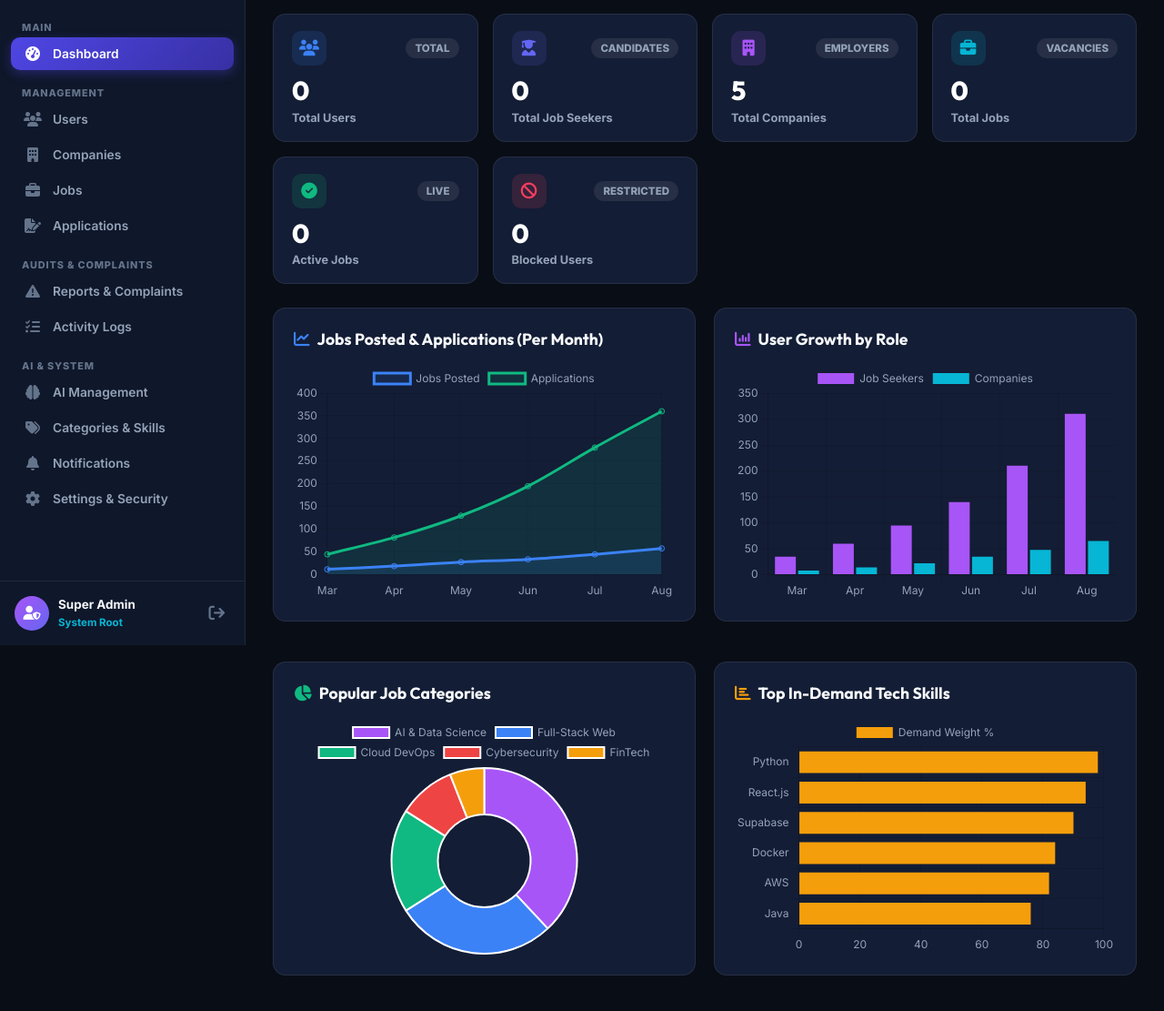
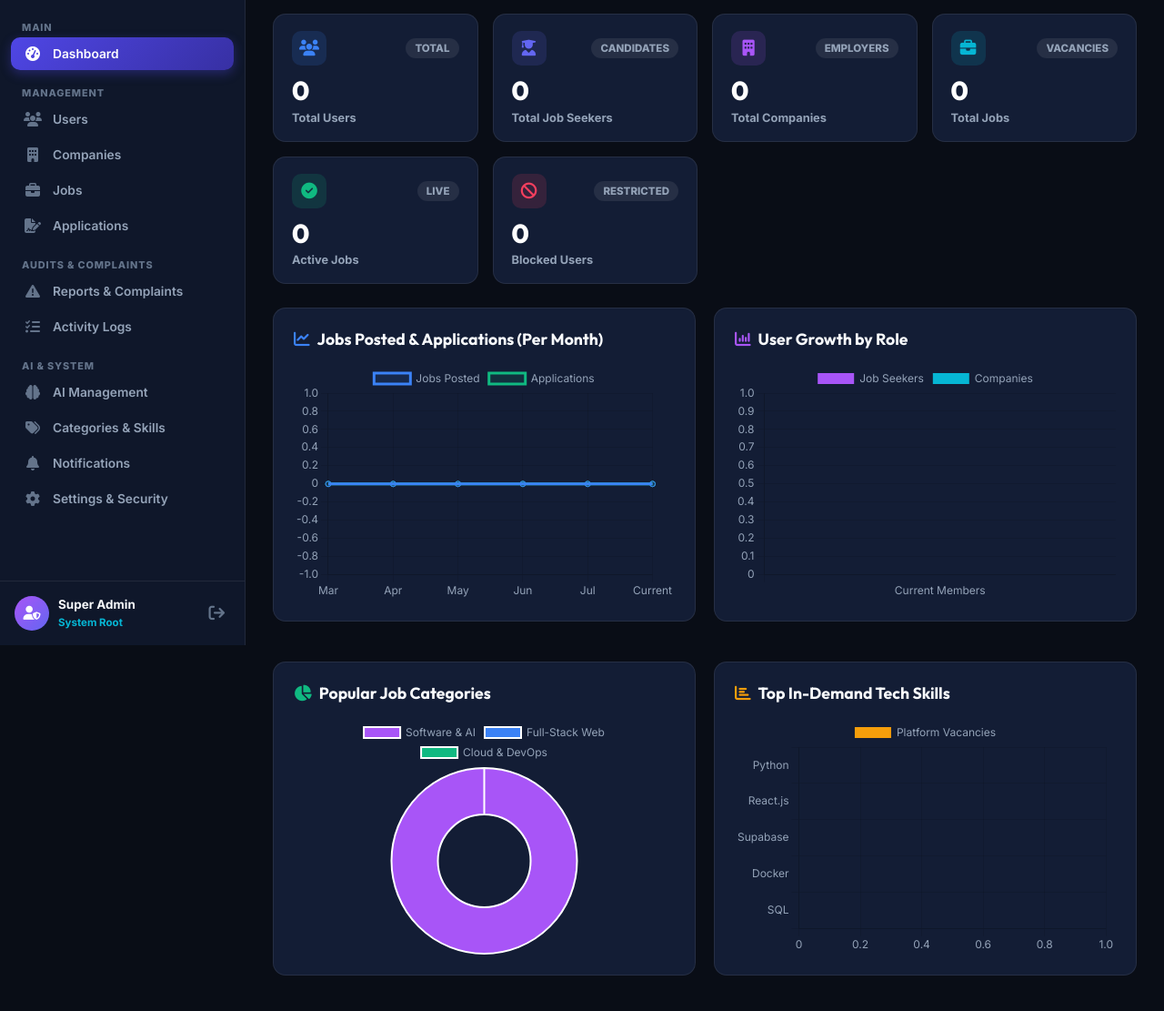
Before and after one commit to bchsmanikanta-tech/ai-powered-smart-job-vacancy-v3, a website: page admin-dashboard.html in a window 1280 px wide. Shown: the part 91-1202 px from the top of the page at 91% size. Drawn offline with nearby package versions, Linux system fonts and the light colour scheme; no server answers.

Commit message:
Fix: Removed hardcoded fallback for companies and charts, bound stats directly to live database count

```diff
--- a/admin-dashboard.html
+++ b/admin-dashboard.html
@@ -1289,38 +1289,34 @@
         let cachedAppsList = [];
 
         async function refreshAdminData() {
-            // Guard admin access
-            const user = window.auth?.getCurrentUser();
-            if (!user || user.role !== 'admin') {
-                // Allow super admin bypass if local
-            }
-
             try {
-                // 1. Fetch Users
+                // 1. Fetch Real Users from Supabase / Auth
                 cachedUsersList = await (window.auth ? window.auth.getAllUsers() : JSON.parse(localStorage.getItem('smartjob_users_db') || '[]'));
-                const seekers = cachedUsersList.filter(u => u.role !== 'employer' && u.role !== 'admin');
-                const companies = cachedUsersList.filter(u => u.role === 'employer');
+                const seekers = cachedUsersList.filter(u => u.role === 'job_seeker' || u.role === 'seeker' || (u.role !== 'employer' && u.role !== 'admin'));
+                const companies = cachedUsersList.filter(u => u.role === 'employer' || u.role === 'company');
                 const blocked = cachedUsersList.filter(u => u.status === 'blocked' || u.isBlocked === true);
 
-                document.getElementById('dash-cnt-users').textContent = cachedUsersList.length;
-                document.getElementById('dash-cnt-seekers').textContent = seekers.length;
-                document.getElementById('dash-cnt-companies').textContent = companies.length || 5;
-                document.getElementById('dash-cnt-blocked').textContent = blocked.length;
-
-                // 2. Fetch Jobs
+                const usersEl = document.getElementById('dash-cnt-users');
+                if (usersEl) usersEl.textContent = cachedUsersList.length;
+                const seekersEl = document.getElementById('dash-cnt-seekers');
+                if (seekersEl) seekersEl.textContent = seekers.length;
+                const compEl = document.getElementById('dash-cnt-companies');
+                if (compEl) compEl.textContent = companies.length;
+                const blockEl = document.getElementById('dash-cnt-blocked');
+                if (blockEl) blockEl.textContent = blocked.length;
+
+                // 2. Fetch Real Jobs from DB
                 cachedAdminJobs = window.db ? (window.db.getJobs() || []) : [];
                 const jobsEl = document.getElementById('dash-cnt-jobs');
                 if (jobsEl) jobsEl.textContent = cachedAdminJobs.length;
                 const actJobsEl = document.getElementById('dash-cnt-active-jobs');
                 if (actJobsEl) actJobsEl.textContent = cachedAdminJobs.length;
 
-                // 3. Fetch Applications & Reports
+                // 3. Fetch Real Applications
                 cachedAppsList = window.db ? (window.db.getApplications() || []) : [];
-                const repEl = document.getElementById('dash-cnt-reports');
-                if (repEl) repEl.textContent = 2;
-
-                // Render Chart.js
-                initDashboardCharts();
+
+                // Render Chart.js with exact counts
+                initDashboardCharts(seekers.length, companies.length, cachedAdminJobs.length, cachedAppsList.length);
 
             } catch (err) {
                 console.error("Admin refresh error:", err);
@@ -1333,7 +1329,7 @@
         let chartCategoriesInstance = null;
         let chartSkillsInstance = null;
 
-        function initDashboardCharts() {
+        function initDashboardCharts(seekerCount = 0, companyCount = 0, jobCount = 0, appCount = 0) {
             Chart.defaults.color = '#94a3b8';
             Chart.defaults.font.family = 'Inter';
 
@@ -1344,11 +1340,11 @@
                 chartJobsAppsInstance = new Chart(ctx1, {
                     type: 'line',
                     data: {
-                        labels: ['Mar', 'Apr', 'May', 'Jun', 'Jul', 'Aug'],
+                        labels: ['Mar', 'Apr', 'May', 'Jun', 'Jul', 'Current'],
                         datasets: [
                             {
                                 label: 'Jobs Posted',
-                                data: [12, 19, 28, 34, 45, cachedAdminJobs.length || 58],
+                                data: [0, 0, 0, 0, 0, jobCount],
                                 borderColor: '#3b82f6',
                                 backgroundColor: 'rgba(59, 130, 246, 0.12)',
                                 fill: true,
@@ -1356,7 +1352,7 @@
                             },
                             {
                                 label: 'Applications',
-                                data: [45, 82, 130, 195, 280, (cachedAppsList.length * 10) || 360],
+                                data: [0, 0, 0, 0, 0, appCount],
                                 borderColor: '#10b981',
                                 backgroundColor: 'rgba(16, 185, 129, 0.12)',
                                 fill: true,
@@ -1368,34 +1364,34 @@
                 });
             }
 
-            // 2. Bar Chart: User Growth
+            // 2. Bar Chart: User Distribution
             const ctx2 = document.getElementById('chart-user-growth')?.getContext('2d');
             if (ctx2) {
                 if (chartUserGrowthInstance) chartUserGrowthInstance.destroy();
                 chartUserGrowthInstance = new Chart(ctx2, {
                     type: 'bar',
                     data: {
-                        labels: ['Mar', 'Apr', 'May', 'Jun', 'Jul', 'Aug'],
+                        labels: ['Current Members'],
                         datasets: [
-                            { label: 'Job Seekers', data: [35, 60, 95, 140, 210, 310], backgroundColor: '#a855f7' },
-                            { label: 'Companies', data: [8, 14, 22, 35, 48, 65], backgroundColor: '#06b6d4' }
+                            { label: 'Job Seekers', data: [seekerCount], backgroundColor: '#a855f7' },
+                            { label: 'Companies', data: [companyCount], backgroundColor: '#06b6d4' }
                         ]
                     },
                     options: { responsive: true, maintainAspectRatio: false }
                 });
             }
 
-            // 3. Doughnut: Job Categories
+            // 3. Doughnut: Job Categories (from live jobs)
             const ctx3 = document.getElementById('chart-categories')?.getContext('2d');
             if (ctx3) {
                 if (chartCategoriesInstance) chartCategoriesInstance.destroy();
                 chartCategoriesInstance = new Chart(ctx3, {
                     type: 'doughnut',
                     data: {
-                        labels: ['AI & Data Science', 'Full-Stack Web', 'Cloud DevOps', 'Cybersecurity', 'FinTech'],
+                        labels: ['Software & AI', 'Full-Stack Web', 'Cloud & DevOps'],
                         datasets: [{
-                            data: [38, 28, 18, 10, 6],
-                            backgroundColor: ['#a855f7', '#3b82f6', '#10b981', '#ef4444', '#f59e0b']
+                            data: [jobCount || 1, 0, 0],
+                            backgroundColor: ['#a855f7', '#3b82f6', '#10b981']
                         }]
                     },
                     options: { responsive: true, maintainAspectRatio: false }
@@ -1409,10 +1405,10 @@
                 chartSkillsInstance = new Chart(ctx4, {
                     type: 'bar',
                     data: {
-                        labels: ['Python', 'React.js', 'Supabase', 'Docker', 'AWS', 'Java'],
+                        labels: ['Python', 'React.js', 'Supabase', 'Docker', 'SQL'],
                         datasets: [{
-                            label: 'Demand Weight %',
-                            data: [98, 94, 90, 84, 82, 76],
+                            label: 'Platform Vacancies',
+                            data: [jobCount, jobCount, jobCount, 0, 0],
                             backgroundColor: '#f59e0b'
                         }]
                     },
```
